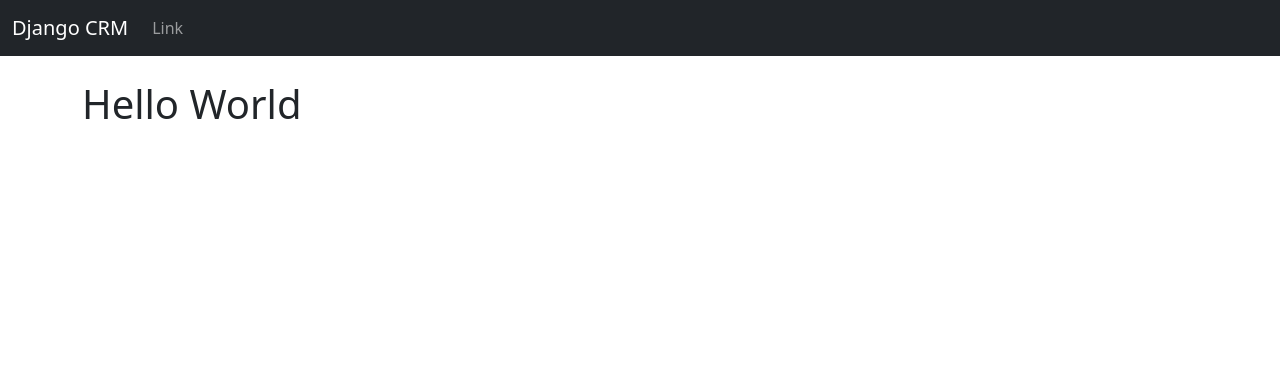
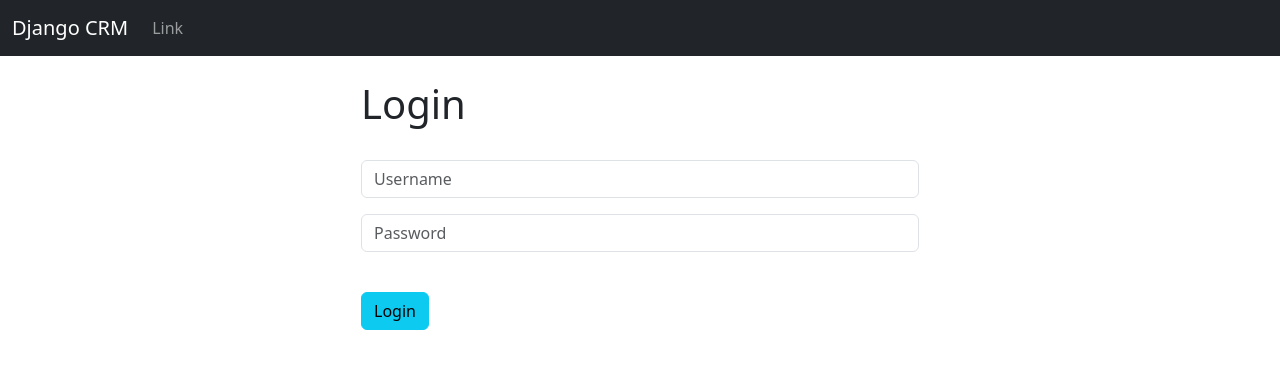
Before and after one commit to sachin-404/Django-CRM, a Django app: page / in a window 1280 px wide. Shown: the top 369 px of the page. Run offline with Django 4.2, Linux system fonts and the light colour scheme.

Commit message:
added user login method

```diff
--- a/website/templates/base.html
+++ b/website/templates/base.html
@@ -12,6 +12,15 @@
 
     <div class="container">
         <br>
+        {% if messages %}
+            {% for message in messages %}
+            <div class="alert alert-warning alert-dismissible fade show" role="alert">
+                {{ message }}
+                <button type="button" class="btn-close" data-bs-dismiss="alert" aria-label="Close"></button>
+              </div>
+            {% endfor %}
+        {% endif %}
+
         {% block content %}
         {% endblock %}
     </div>
--- a/website/templates/home.html
+++ b/website/templates/home.html
@@ -2,6 +2,29 @@
 
 {% block content %}
 
-<h1> Hello World</h1>
+<div class="col-md-6 offset-md-3">
+
+    {% if user.is_authenticated %}
+    <h1>Hello world!!</h1>
+    {% else %}
+    <h1> Login </h1>
+    <br>
+    <form method="POST" action="{% url 'home' %}">
+        {% csrf_token %}
+
+        <form>
+            <div class="mb-3">
+              <input type="text" class="form-control" name="username" placeholder="Username" required>
+            </div>
+            <div class="mb-3">
+              <input type="password" class="form-control" name="password" placeholder="Password" required>
+            </div>
+            <br>
+            <button type="submit" class="btn btn-info">Login</button>
+          </form>
+
+    </form>
+    {% endif %}
+</div>
 
 {% endblock %}
--- a/website/urls.py
+++ b/website/urls.py
@@ -3,5 +3,7 @@ from . import views
 
 urlpatterns = [
     path('', views.home, name='home'),
+    # path('login/', views.login_user, name='login'),
+    # path('logout/', views.logout_user, name='logout'),
 
 ]
--- a/website/views.py
+++ b/website/views.py
@@ -1,6 +1,27 @@
-from django.shortcuts import render
-from django.shortcuts import render
+from django.shortcuts import render, redirect
+from django.contrib.auth import authenticate, login, logout
+from django.contrib import messages
 
 # Create your views here.
 def home(request):
-    return render(request, 'home.html', {})
+    # check if user is logging in
+    if request.method == 'POST':
+        username = request.POST['username']
+        password = request.POST['password']
+        # authenticate
+        user = authenticate(request, username=username, password=password)
+        if user is not None:
+            login(request, user)
+            messages.success(request, "You have been logged in!!")
+            return redirect('home')
+        else:
+            messages.success(request, "There was an error logging in. Please try again...")
+            return redirect('home')
+    else:
+        return render(request, 'home.html', {})
+
+def login_user(request):
+    pass
+
+def logout_user(request):
+    pass
```
